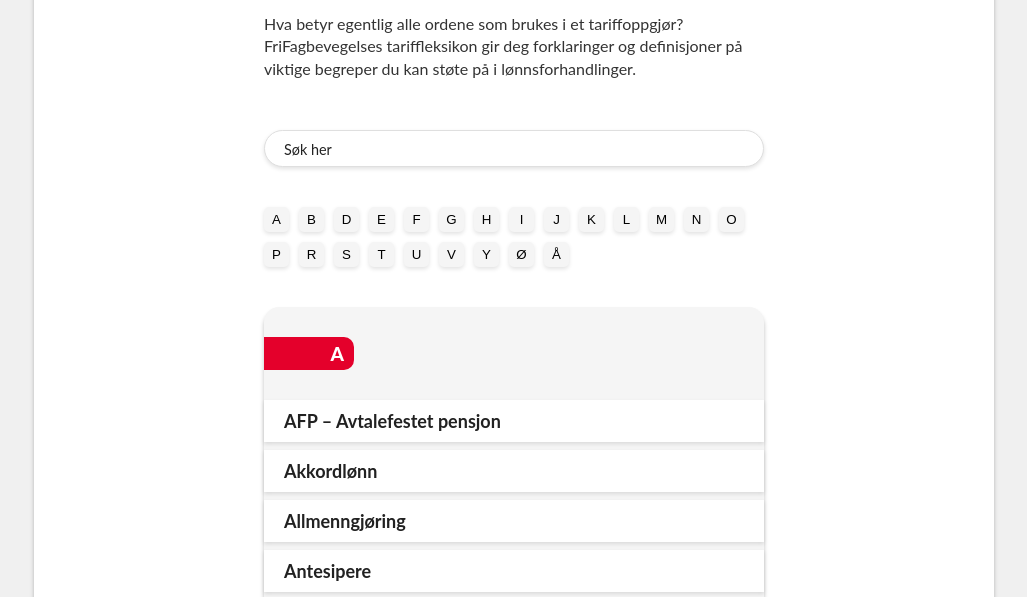
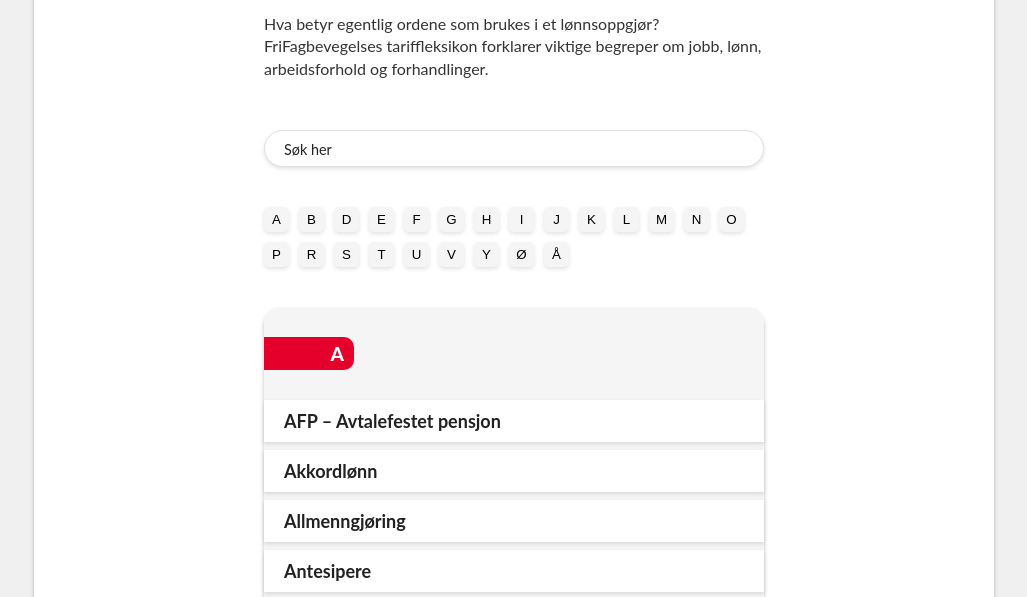
Before and after one commit to Ninuskaninus/tariffleksikon_2024, a website with bundled scripts: page index.html in a window 1280 px wide. Shown: the part 194-791 px from the top of the page, without its empty margins (126-1153 px from the left). Built offline with nearby package versions, Linux system fonts and the light colour scheme.

Commit message:
changed ingress

```diff
--- a/index.html
+++ b/index.html
@@ -20,9 +20,9 @@
         <h2>Ord og uttrykk fra arbeidslivet</h2>
 
         <p>
-          Hva betyr egentlig alle ordene som brukes i et tariffoppgjør?
-          FriFagbevegelses tariffleksikon gir deg forklaringer og definisjoner
-          på viktige begreper du kan støte på i lønnsforhandlinger.
+          Hva betyr egentlig ordene som brukes i et lønnsoppgjør?
+          FriFagbevegelses tariffleksikon forklarer viktige begreper om jobb,
+          lønn, arbeidsforhold og forhandlinger.
         </p>
       </div>
       <div class="frifag-tariff-search-container">
```
Also changed, not shown: pages/tariff.html (+3 -3 lines).
